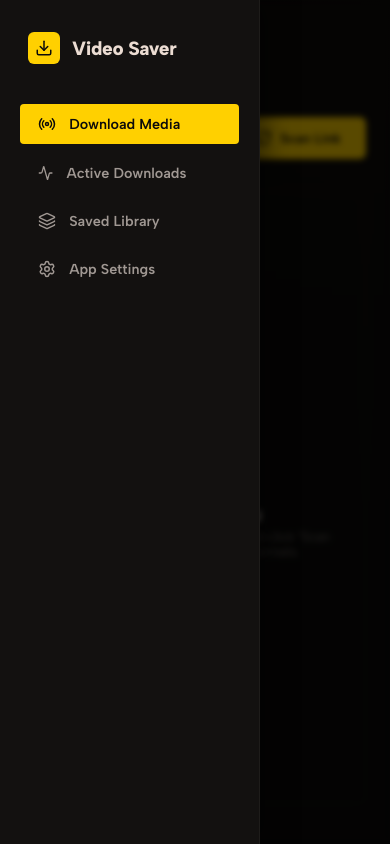
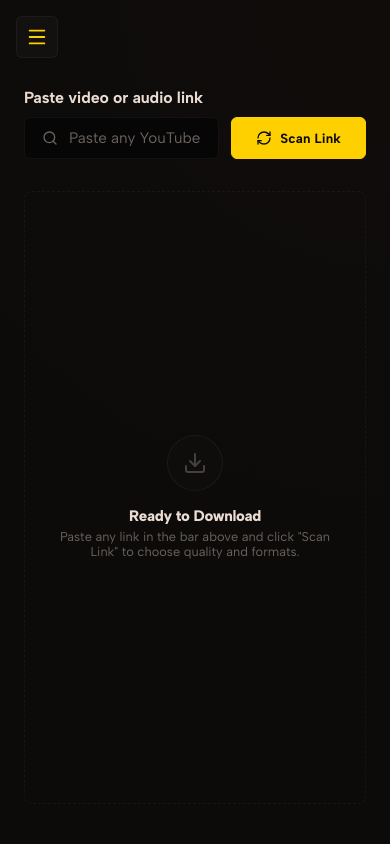
Before and after one commit to echo-ilovech3ss/Fetchr, a React (Vite) app: page / in a window 390 px wide. Built offline with nearby package versions, Linux system fonts and the light colour scheme; the HTML template or start-up script is replaced by a standard one.

Commit message:
fix: update Android storage permission requests for Android 13+, resolve mobile sidebar squishing, and expose backend scanning errors

```diff
--- a/src/App.tsx
+++ b/src/App.tsx
@@ -78,12 +78,18 @@ export default function App() {
   const [activeTab, setActiveTab] = useState<'downloader' | 'queue' | 'history' | 'settings'>('downloader');
   const [advancedMode, setAdvancedMode] = useState<boolean>(false);
   const [toast, setToast] = useState<{ message: string; type: 'success' | 'info' | 'error' } | null>(null);
-  const [isSidebarOpen, setIsSidebarOpen] = useState<boolean>(true);
+  const [isSidebarOpen, setIsSidebarOpen] = useState<boolean>(window.innerWidth > 768);
+  const [isMobile, setIsMobile] = useState<boolean>(window.innerWidth <= 768);
 
   const touchStartXRef = useRef(0);
   const touchStartYRef = useRef(0);
 
   useEffect(() => {
+    const handleResize = () => {
+      const mobile = window.innerWidth <= 768;
+      setIsMobile(mobile);
+    };
+
     const handleTouchStart = (e: TouchEvent) => {
       touchStartXRef.current = e.touches[0].clientX;
       touchStartYRef.current = e.touches[0].clientY;
@@ -107,10 +113,12 @@ export default function App() {
       }
     };
 
+    window.addEventListener('resize', handleResize);
     document.addEventListener('touchstart', handleTouchStart);
     document.addEventListener('touchend', handleTouchEnd);
 
     return () => {
+      window.removeEventListener('resize', handleResize);
       document.removeEventListener('touchstart', handleTouchStart);
       document.removeEventListener('touchend', handleTouchEnd);
     };
@@ -372,7 +380,7 @@ export default function App() {
       setVideoQuality('best'); // Always default to best quality for each new URL
       showToast('Details loaded successfully.', 'success');
     } catch (e) {
-      showToast('Could not load link details. Check settings or connection.', 'error');
+      showToast(`Could not load link details: ${e}`, 'error');
     } finally {
       setIsAnalyzing(false);
     }
@@ -715,7 +723,14 @@ export default function App() {
           flexDirection: 'column',
           padding: '2rem 1.25rem',
           justifyContent: 'space-between',
-          zIndex: 20
+          zIndex: 100,
+          position: isMobile ? 'absolute' : 'relative',
+          left: 0,
+          top: 0,
+          bottom: 0,
+          transform: isMobile ? (isSidebarOpen ? 'translateX(0)' : 'translateX(-100%)') : 'none',
+          transition: 'transform 0.3s cubic-bezier(0.16, 1, 0.3, 1)',
+          boxShadow: isMobile && isSidebarOpen ? '5px 0 25px rgba(0, 0, 0, 0.5)' : 'none'
         }}
       >
         <div>
@@ -811,7 +826,7 @@ export default function App() {
       <main style={{
         flex: 1,
         background: 'radial-gradient(circle at top right, rgba(224, 92, 59, 0.02), transparent 60%), #0c0b0a',
-        padding: '2.5rem 3rem',
+        padding: isMobile ? '4.5rem 1rem 1.5rem 1rem' : '2.5rem 3rem',
         display: 'flex',
         flexDirection: 'column',
         height: '100vh',
@@ -850,10 +865,26 @@ export default function App() {
 
             {/* Media Info Card */}
             {analyzedMedia && (
-              <div className="cyber-card" style={{ display: 'flex', gap: '2rem', flex: 1, maxHeight: '420px', minHeight: '340px' }}>
+              <div className="cyber-card" style={{
+                display: 'flex',
+                flexDirection: isMobile ? 'column' : 'row',
+                gap: isMobile ? '1.25rem' : '2rem',
+                flex: isMobile ? 'none' : 1,
+                maxHeight: isMobile ? 'none' : '420px',
+                minHeight: isMobile ? 'none' : '340px',
+                padding: isMobile ? '1rem' : '1.5rem'
+              }}>
 
                 {/* Left Side: Thumbnail Preview */}
-                <div style={{ width: '38%', height: '100%', position: 'relative', borderRadius: '6px', overflow: 'hidden', border: '1px solid var(--border-slate)' }}>
+                <div style={{
+                  width: isMobile ? '100%' : '38%',
+                  height: isMobile ? '180px' : '100%',
+                  flexShrink: 0,
+                  position: 'relative',
+                  borderRadius: '6px',
+                  overflow: 'hidden',
+                  border: '1px solid var(--border-slate)'
+                }}>
                   {analyzedMedia.metadata.thumbnail_url ? (
                     <img
                       src={analyzedMedia.metadata.thumbnail_url}
```
Also changed, not shown: 2 other files (tests, documents, lock files or other folders).
